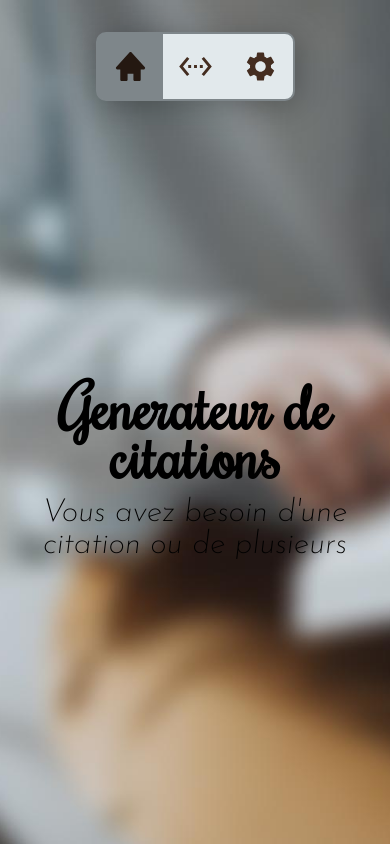
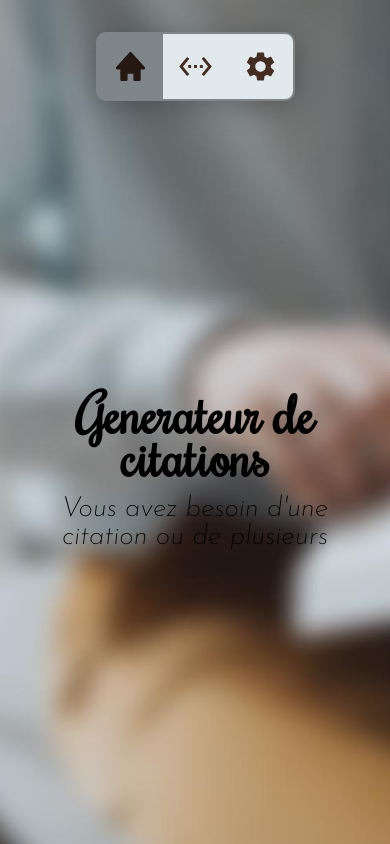
Before and after one commit to KevinJ30/OC-P5, a website with bundled scripts: page index.html in a window 390 px wide. Built offline with nearby package versions, Linux system fonts and the light colour scheme.

Commit message:
fix #4 solution bug draw the responsive design.

```diff
--- a/assets/scss/_general.scss
+++ b/assets/scss/_general.scss
@@ -1,10 +1,9 @@
 html, body {
     box-sizing: border-box;
-    width:100%;
     height:100%;
     font-family: 'Josefin sans', sans-serif;
     font-weight:300;
-    font-size:16px;
+    font-size:14px;
 }
 body {
     margin: 0; padding: 0;
--- a/assets/scss/mobiles/_little.scss
+++ b/assets/scss/mobiles/_little.scss
@@ -1,4 +1,4 @@
-@media screen and (max-width: 400px) {
+@media screen and (max-width: 750px) {
     .app-information__title {
         font-size:3.8em;
         line-height:0.8em;
@@ -10,9 +10,12 @@
         font-size:2em;
     }
 
-    .container { width:90%; }
+    .container { width:90% !important; }
 
     .quote { font-size:2em; }
 
     .row { flex-direction: column; }
+    .bloc {
+        padding:24px;
+    }
 }
--- a/assets/scss/partials/_home.scss
+++ b/assets/scss/partials/_home.scss
@@ -7,9 +7,10 @@
     align-items: center;
 }
 
-.app-infomration__title {
+.app-information__title {
     text-align:center;
     font-size:6.8em;
+    line-height:1.1em;
 }
 
 .app-information__baseline {
--- a/assets/scss/utils/_grid.scss
+++ b/assets/scss/utils/_grid.scss
@@ -2,7 +2,7 @@
     width:100%;
 }
 .container {
-    padding:16px;
+    padding:16px 0;
     margin:0 auto;
     width:54%;
 }
```
Also changed, not shown: css/app.css (deleted), css/design.css, 2 other files.
